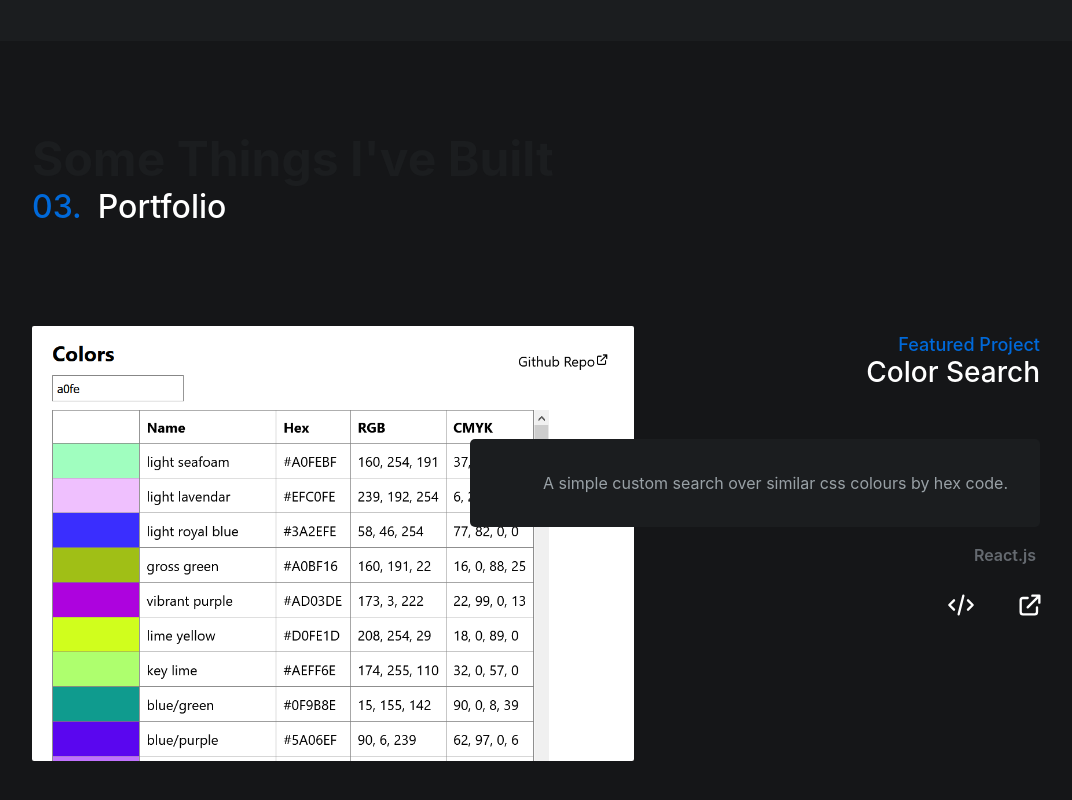
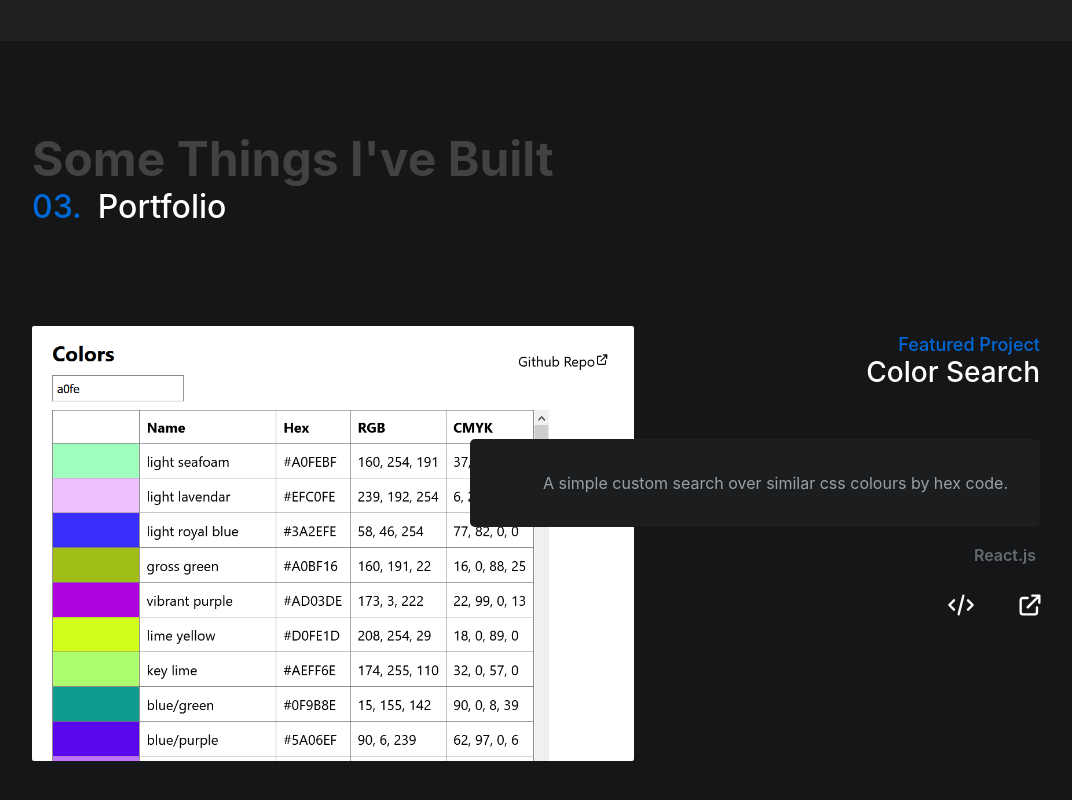
Before and after one commit to timeitel/portfolio, a Next.js app: page / in a window 1280 px wide. Shown: the part 2060-2860 px from the top of the page, without its empty margins (88-1160 px from the left). Built offline with nearby package versions, Linux system fonts and the light colour scheme.

Commit message:
style: lighten gray bg

```diff
--- a/components/Home/Portfolio/portfolio.tsx
+++ b/components/Home/Portfolio/portfolio.tsx
@@ -25,7 +25,8 @@ const Portfolio: FC<ProjectsProps> = ({ projects }) => {
       <hgroup>
         <h2
           id={styles.title}
-          className="font-black section__title text-c-dark-1"
+          className="font-black section__title"
+          style={{ color: "#424242" }}
         >
           Some Things I've Built
         </h2>
--- a/content/projects/3 SevenAprons.md
+++ b/content/projects/3 SevenAprons.md
@@ -6,4 +6,4 @@ url: https://www.sevenaprons.com/
 github: https://github.com/timeitel/seven-aprons
 ---
 
-Website and online ordering of a local WA restaurant serving Malay cuisine.
+Website for a rotating menu and online ordering of Malay cuisine for a local WA restaurant.
--- a/styles/_globals.scss
+++ b/styles/_globals.scss
@@ -5,7 +5,7 @@
   --c-grey-1: #e3e3e3;
   --c-grey-2: #99a1a6;
   --c-grey-3: #656a70;
-  --c-dark-1: #1b1d1f;
+  --c-dark-1: #212121;
   --c-dark-2: #0f1011;
 }
 
@@ -73,7 +73,7 @@ section {
 
   &:before {
     background: var(--c-blue-1);
-    content: '';
+    content: "";
     position: absolute;
     width: 100%;
     height: 1px;
@@ -95,7 +95,7 @@ section {
   columns: 2;
 
   li::before {
-    content: '▹';
+    content: "▹";
     color: var(--c-blue-1);
     font-size: 18px;
     padding-right: 5px;
@@ -103,7 +103,7 @@ section {
 }
 
 .list-item::before {
-  content: '▹';
+  content: "▹";
   color: var(--c-blue-1);
   font-size: 18px;
   padding-right: 5px;
```
